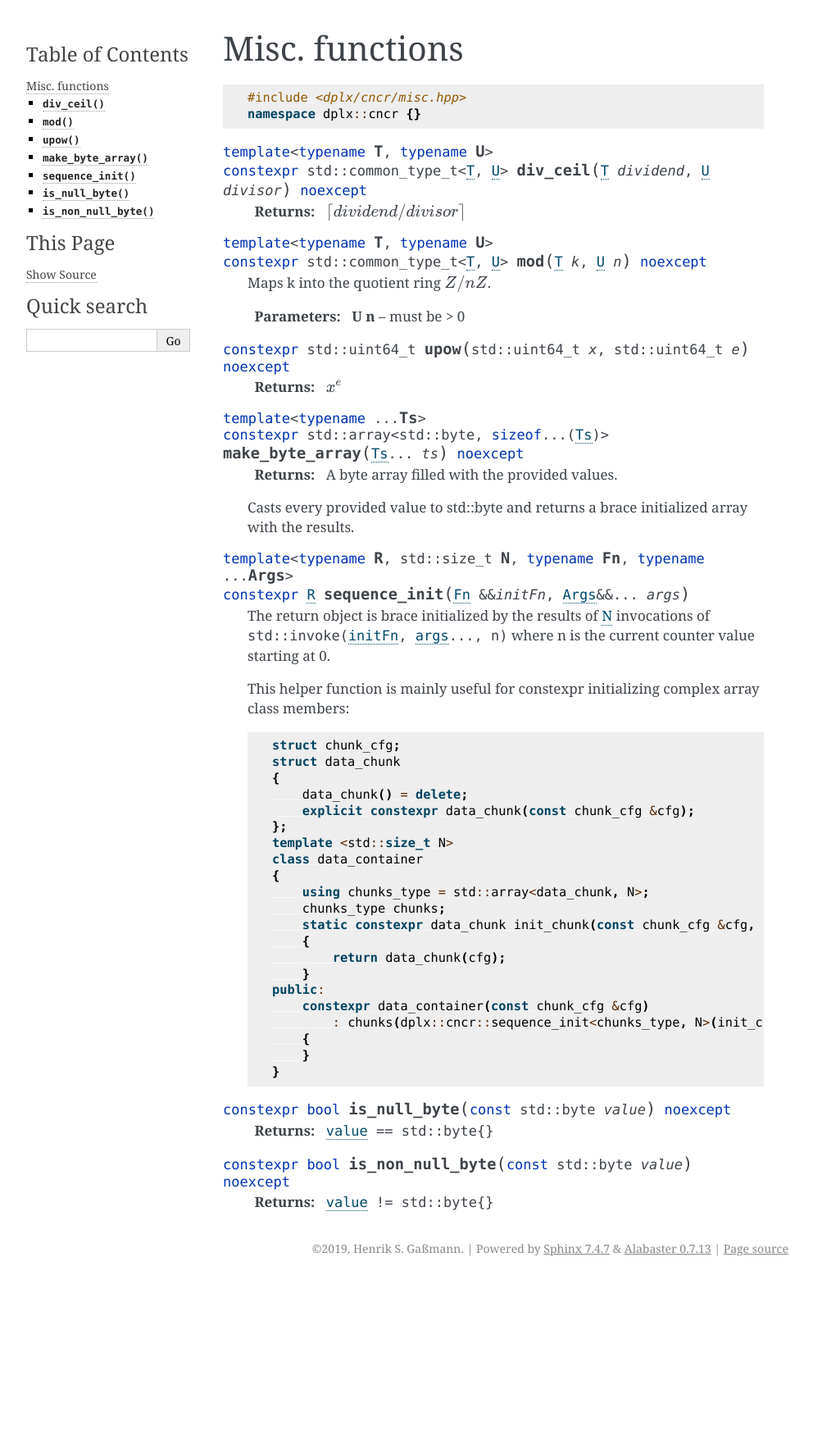
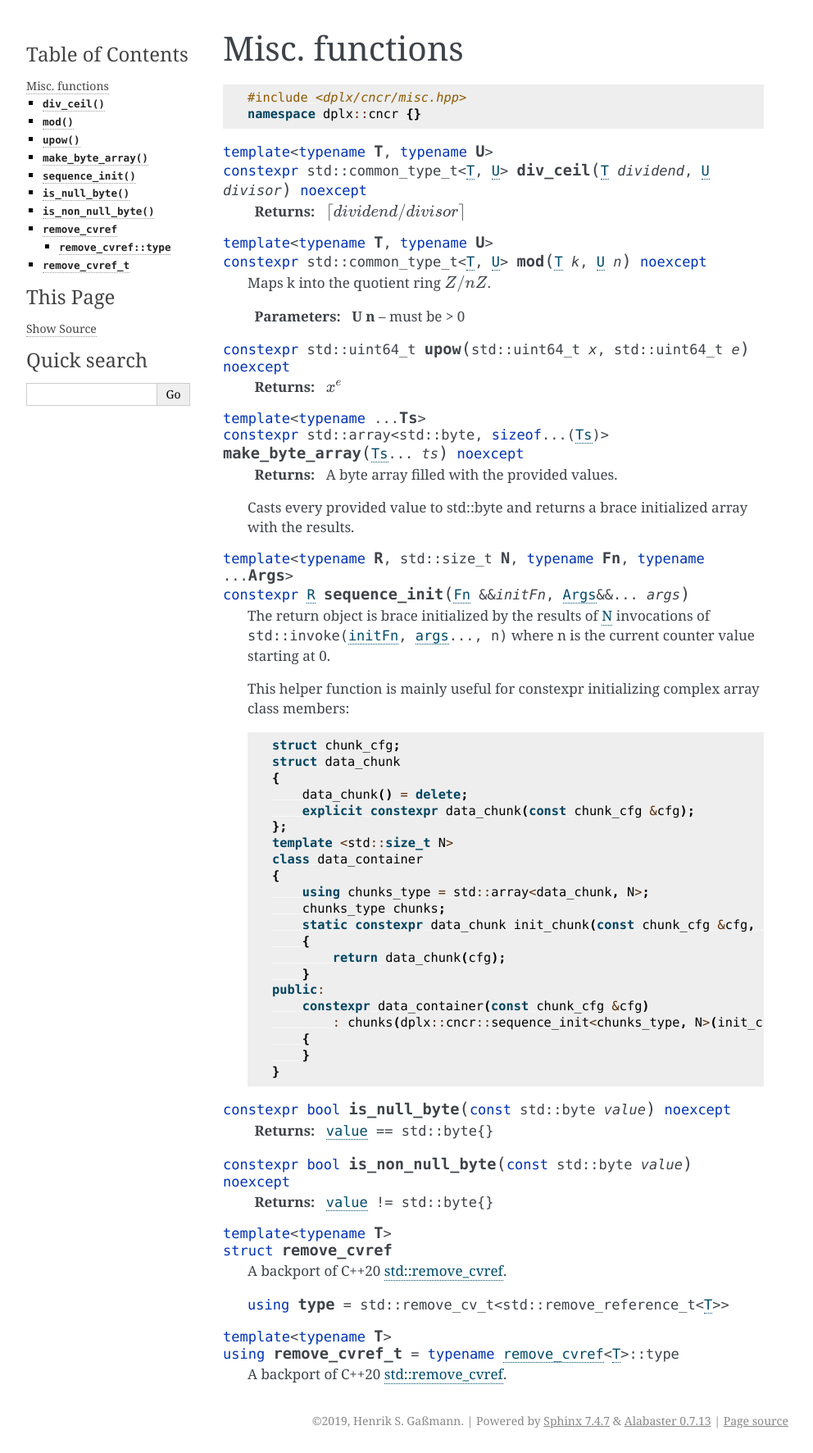
Before and after one commit to deeplex/concrete, a Sphinx documentation site: the page built from docs/modules/misc.rst, in a window 1280 px wide. Shown: the whole page at 82% size, without its empty margins (148-1140 px from the left). Built offline with Sphinx 7.4.7, drawn with Linux system fonts in a browser that asks for light colours; before the commit the page ends 1562 px from its top, so only the background shows below that.

Commit message:
Document `dplx::cncr::remove_cvref`

```diff
--- a/docs/modules/misc.rst
+++ b/docs/modules/misc.rst
@@ -78,3 +78,16 @@ Misc. functions
 .. function:: constexpr bool is_non_null_byte(const std::byte value) noexcept
 
     :returns: :expr:`value != std::byte{}`
+
+.. struct:: template <typename T> \
+            remove_cvref
+
+    A backport of C++20 `std::remove_cvref <https://en.cppreference.com/w/cpp/types/remove_cvref>`_.
+
+    .. type:: type = std::remove_cv_t<std::remove_reference_t<T>>
+
+
+.. type:: template <typename T> \
+          remove_cvref_t = typename remove_cvref<T>::type
+
+    A backport of C++20 `std::remove_cvref <https://en.cppreference.com/w/cpp/types/remove_cvref>`_.
```
Also changed, not shown: 1 other file.
